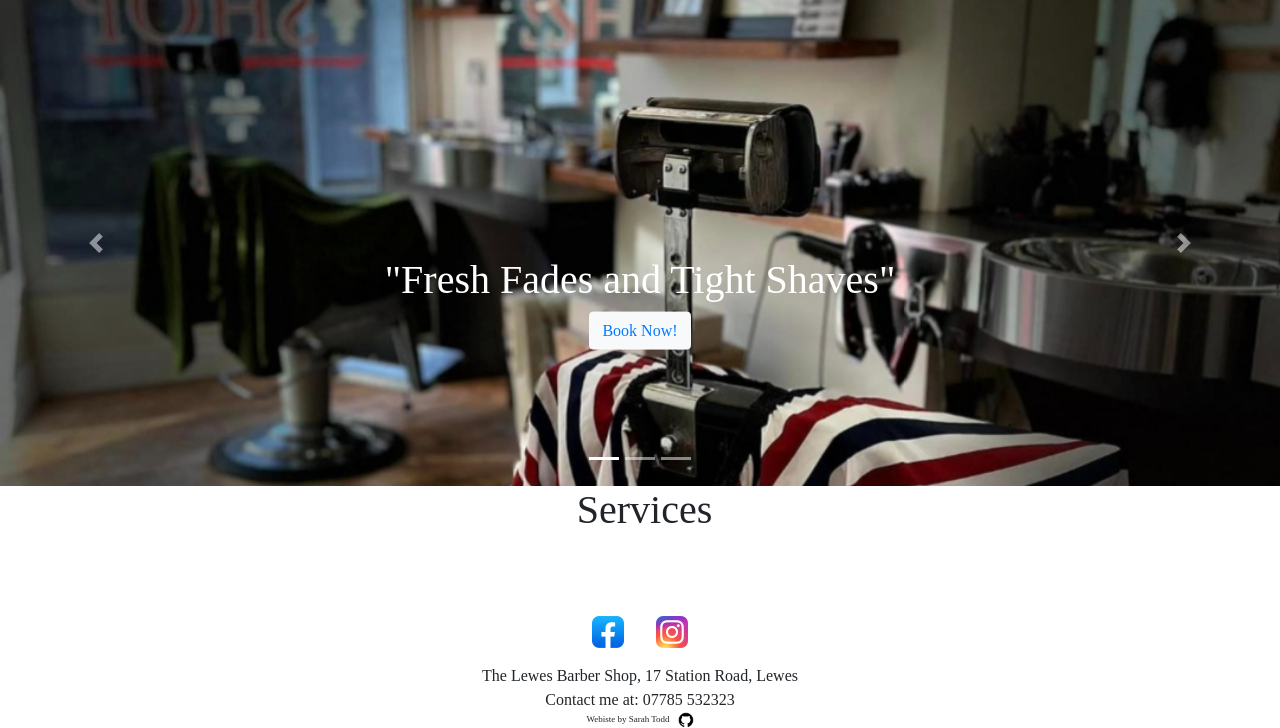
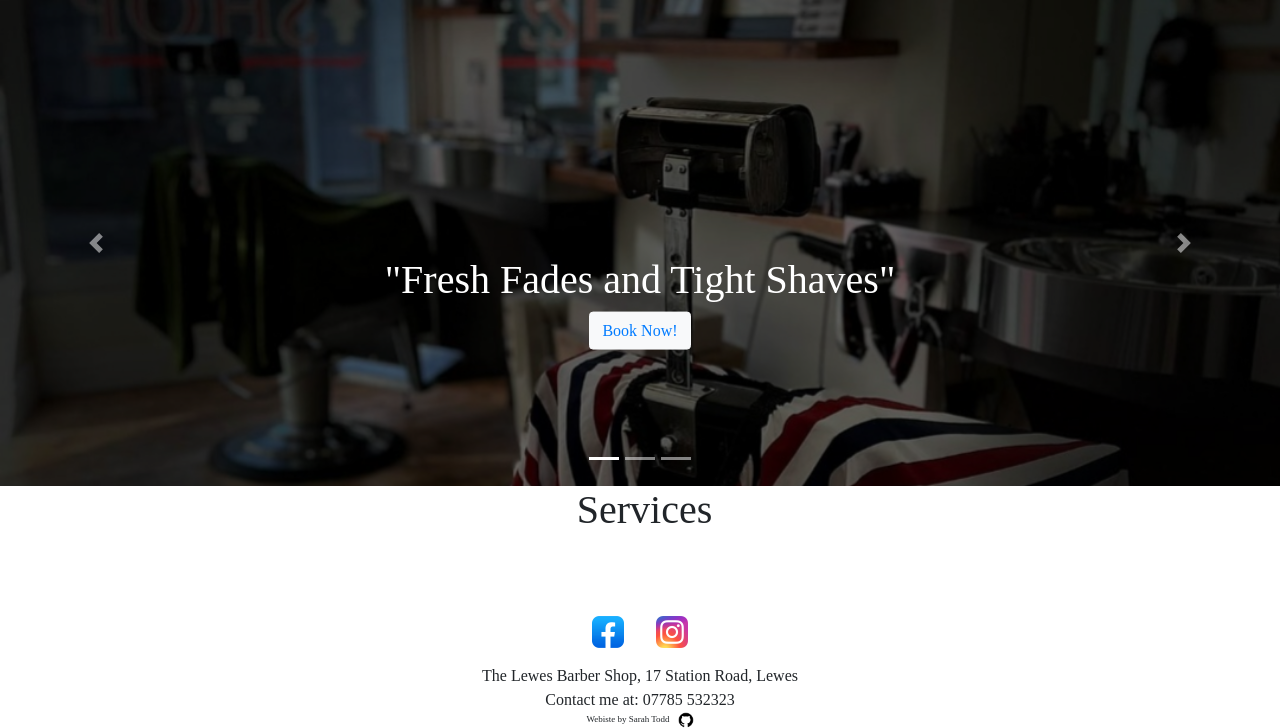
Before and after one commit to 0oSaraho0/The-Lewes-Barber-Shop-Duncan, a Django app: page / in a window 1280 px wide. Shown: the part 72-800 px from the top of the page. Run offline with Django 4.2, Linux system fonts and the light colour scheme; data that the repository does not hold is empty; some web fonts are replaced.

Commit message:
add dark overlay to carousel image

```diff
--- a/home/templates/home/index.html
+++ b/home/templates/home/index.html
@@ -13,9 +13,9 @@
         </ol>
         <div class="carousel-inner">
             <div class="carousel-item active">
-                <div class="overlay">
+
                 <img class="d-block w-100" src="{% static '/images/chair-narrow.jpg'%}" alt="pic of barber chair">
-                </div>
+
                 <div class="carousel-caption d-md-block">
                     <h1 class="quote">"Fresh Fades and Tight Shaves"</h5>
                     <button type="button" class="btn btn-light book-now"><a href="https://thelewesbarbershop.nearcut.com/book/shops/EOYB87/services"
@@ -24,9 +24,9 @@
                 </div>
             </div>
             <div class="carousel-item">
-                <div class="overlay">
+
                 <img class="d-block w-100" src="{% static '/images/duncan-narrow.jpg' %}" alt="duncan holding a pint">
-                </div>
+
                 <div class="carousel-caption d-md-block">
                     <h1 class="quote">"Fine hands for fine haircuts"</h5>
                     <button type="button" class="btn btn-light book-now"><a href="https://thelewesbarbershop.nearcut.com/book/shops/EOYB87/services"
@@ -35,9 +35,9 @@
                 </div>
             </div>
             <div class="carousel-item">
-                <div class="overlay">
+
                 <img class="d-block w-100" src="{% static '/images/shop-front-narrow.jpg' %}" alt="the barber shop front">
-                </div>
+
                 <div class="carousel-caption d-md-block">
                     <h1 class="quote">"Life isn`t perfect but your hair can be!"</h5>
                     <button type="button" class="btn btn-light book-now"><a href="https://thelewesbarbershop.nearcut.com/book/shops/EOYB87/services"
--- a/static/css/base.css
+++ b/static/css/base.css
@@ -71,9 +71,8 @@ main {
     height: 38vw;
 }
 
-.overlay {
-    opacity: 0. 5;
-
+.carousel-inner img {
+    opacity: 0.4;
 }
 
 .carousel-caption {
```
